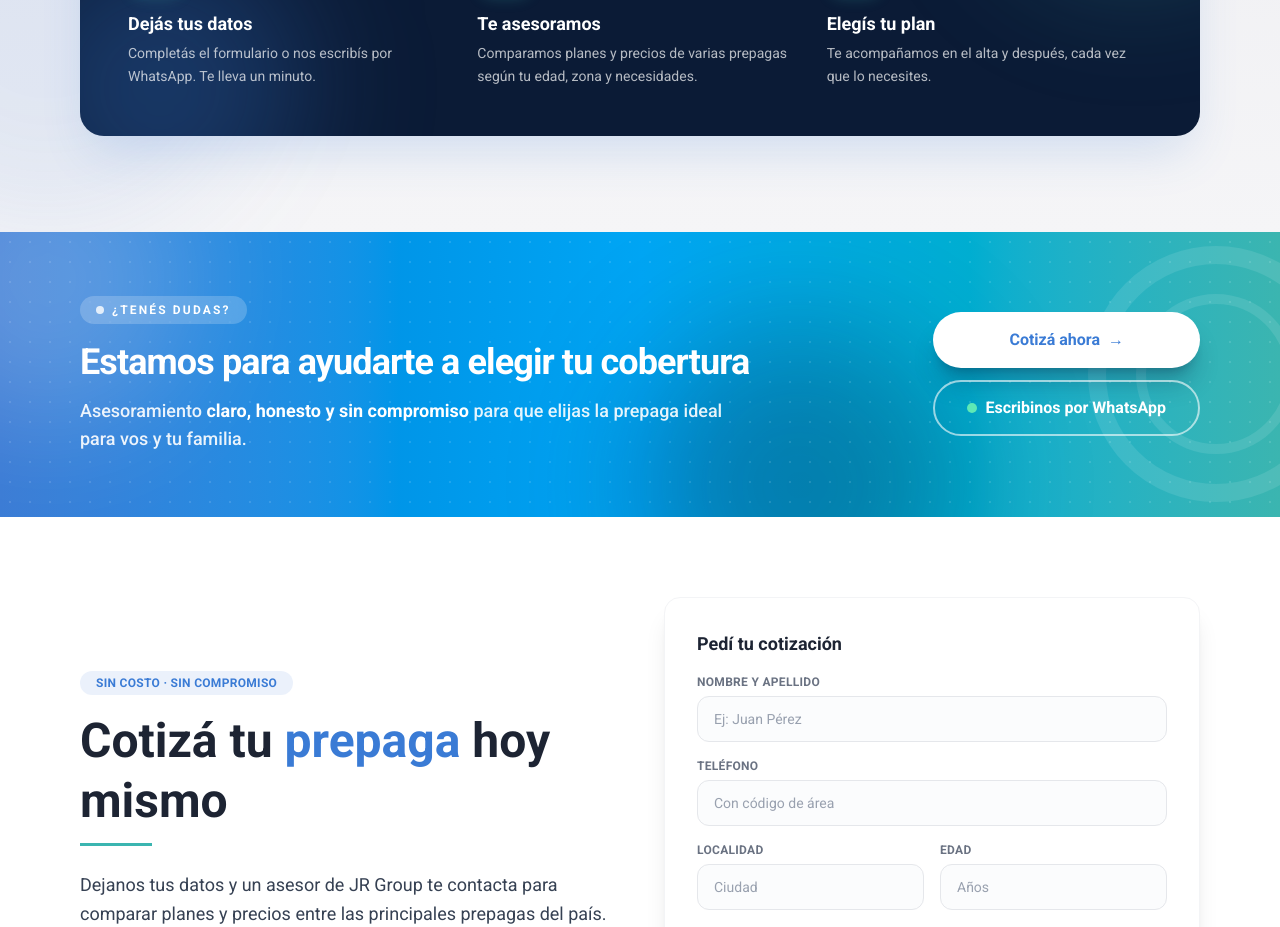
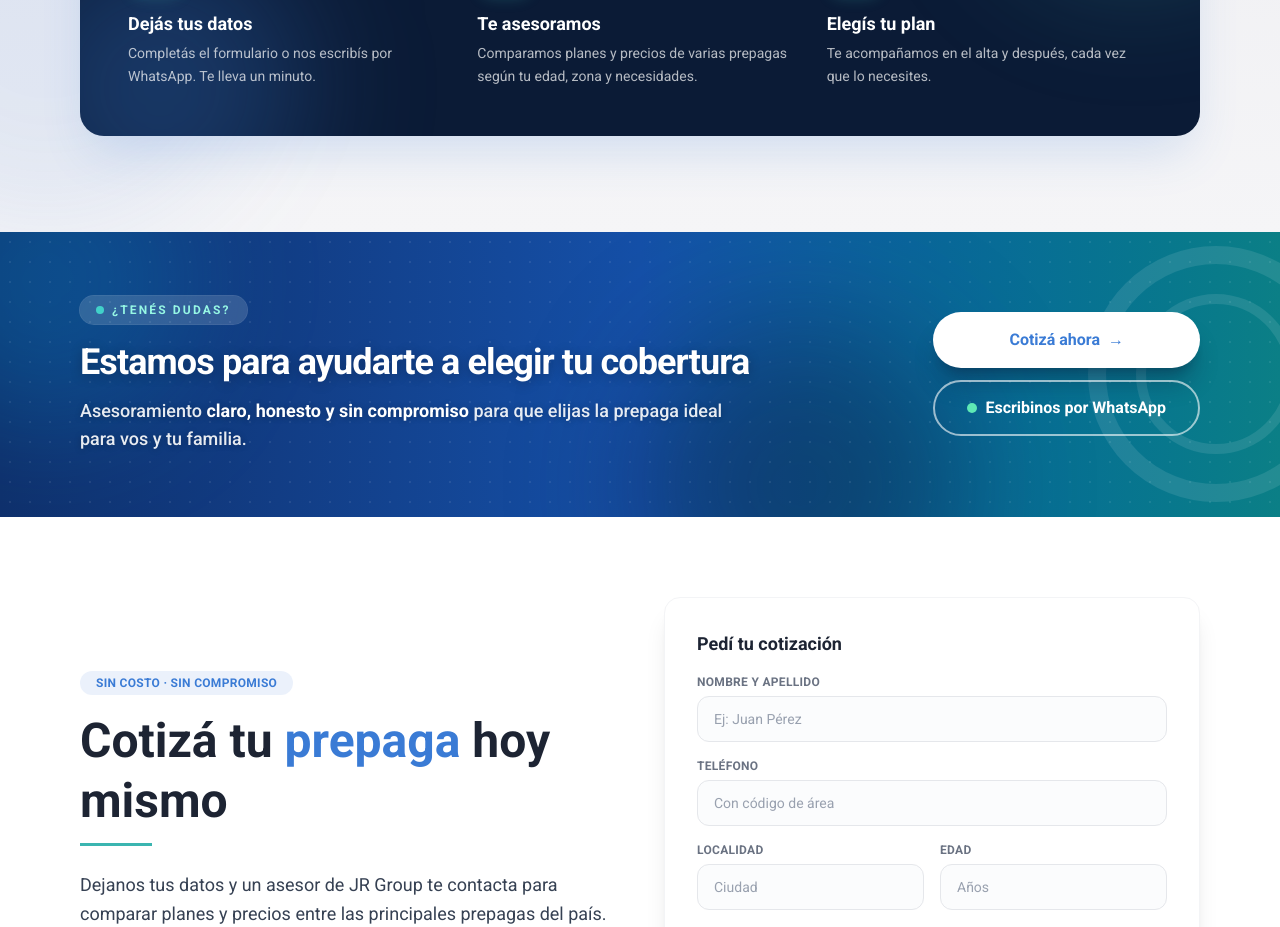
Before and after one commit to santiagofdmkt/jrgroup-web, a Next.js app: page / in a window 1280 px wide. Shown: the part 2980-3907 px from the top of the page. Built offline with nearby package versions, Linux system fonts and the light colour scheme.

Commit message:
Banda contacto azul profundo sin zoom en botones

```diff
--- a/components/BandaContacto.tsx
+++ b/components/BandaContacto.tsx
@@ -3,15 +3,15 @@ import { linkWhatsapp } from "@/data/contacto";
 
 export default function BandaContacto() {
   return (
-    <section className="relative overflow-hidden bg-gradient-to-r from-jr-azul via-sky-500 to-jr-turquesa py-14 text-white md:py-16">
+    <section className="relative overflow-hidden bg-gradient-to-r from-[#0f2f6b] via-[#1550a8] to-[#0b7f86] py-14 text-white md:py-16">
       {/* Decoracion: circulos de luz, anillos y trama de puntos */}
       <div aria-hidden className="pointer-events-none absolute inset-0">
-        <div className="absolute -left-24 -top-24 h-72 w-72 rounded-full bg-white/20 blur-3xl" />
-        <div className="absolute -bottom-32 right-1/4 h-80 w-80 rounded-full bg-[#0b1b36]/30 blur-3xl" />
+        <div className="absolute -left-24 -top-24 h-72 w-72 rounded-full bg-sky-400/20 blur-3xl" />
+        <div className="absolute -bottom-32 right-1/4 h-80 w-80 rounded-full bg-[#0b1b36]/40 blur-3xl" />
         <div className="absolute -right-16 top-1/2 h-64 w-64 -translate-y-1/2 rounded-full border-[18px] border-white/10" />
         <div className="absolute -right-4 top-1/2 h-40 w-40 -translate-y-1/2 rounded-full border-[10px] border-white/10" />
         <div
-          className="absolute inset-0 opacity-[0.12]"
+          className="absolute inset-0 opacity-[0.08]"
           style={{
             backgroundImage: "radial-gradient(circle, #ffffff 1px, transparent 1px)",
             backgroundSize: "20px 20px",
@@ -21,14 +21,14 @@ export default function BandaContacto() {
 
       <div className="relative mx-auto flex max-w-6xl flex-col items-center gap-8 px-4 text-center md:flex-row md:justify-between md:text-left">
         <div className="max-w-2xl">
-          <span className="inline-flex items-center gap-2 rounded-full bg-white/20 px-4 py-1.5 text-xs font-bold uppercase tracking-[0.18em] backdrop-blur">
-            <span className="h-2 w-2 animate-pulse rounded-full bg-white" />
+          <span className="inline-flex items-center gap-2 rounded-full bg-white/15 px-4 py-1.5 text-xs font-bold uppercase tracking-[0.18em] text-teal-200 ring-1 ring-white/20">
+            <span className="h-2 w-2 animate-pulse rounded-full bg-teal-300" />
             ¿Tenés dudas?
           </span>
-          <h2 className="mt-4 text-3xl font-extrabold leading-tight tracking-tight md:text-4xl">
+          <h2 className="mt-4 text-3xl font-extrabold leading-tight tracking-tight [text-shadow:0_2px_12px_rgba(0,0,0,0.25)] md:text-4xl">
             Estamos para ayudarte a elegir tu cobertura
           </h2>
-          <p className="mt-3 text-base font-medium text-white/90 md:text-lg">
+          <p className="mt-3 text-base font-medium text-white/90 [text-shadow:0_1px_6px_rgba(0,0,0,0.25)] md:text-lg">
             Asesoramiento <strong className="text-white">claro, honesto y sin compromiso</strong> para que elijas la
             prepaga ideal para vos y tu familia.
           </p>
@@ -37,7 +37,7 @@ export default function BandaContacto() {
         <div className="flex w-full shrink-0 flex-col gap-3 sm:w-auto">
           <NextLink
             href="/#contacto"
-            className="group inline-flex items-center justify-center gap-2 rounded-full bg-white px-8 py-4 text-base font-extrabold text-jr-azul shadow-xl shadow-[#0b1b36]/25 transition duration-300 hover:scale-105 hover:shadow-2xl"
+            className="group inline-flex items-center justify-center gap-2 rounded-full bg-white px-8 py-4 text-base font-extrabold text-jr-azul shadow-xl shadow-[#0b1b36]/30 transition-all duration-300 hover:-translate-y-1 hover:bg-sky-50 hover:shadow-2xl"
           >
             Cotizá ahora
             <span className="transition group-hover:translate-x-1">→</span>
@@ -46,7 +46,7 @@ export default function BandaContacto() {
             href={linkWhatsapp()}
             target="_blank"
             rel="noopener noreferrer"
-            className="inline-flex items-center justify-center gap-2 rounded-full border-2 border-white/60 px-8 py-3.5 text-base font-bold text-white transition duration-300 hover:scale-105 hover:bg-white/15"
+            className="inline-flex items-center justify-center gap-2 rounded-full border-2 border-white/60 px-8 py-3.5 text-base font-bold text-white transition-all duration-300 hover:-translate-y-1 hover:border-white hover:bg-white/10"
           >
             <span className="h-2.5 w-2.5 rounded-full bg-emerald-300" />
             Escribinos por WhatsApp
```
